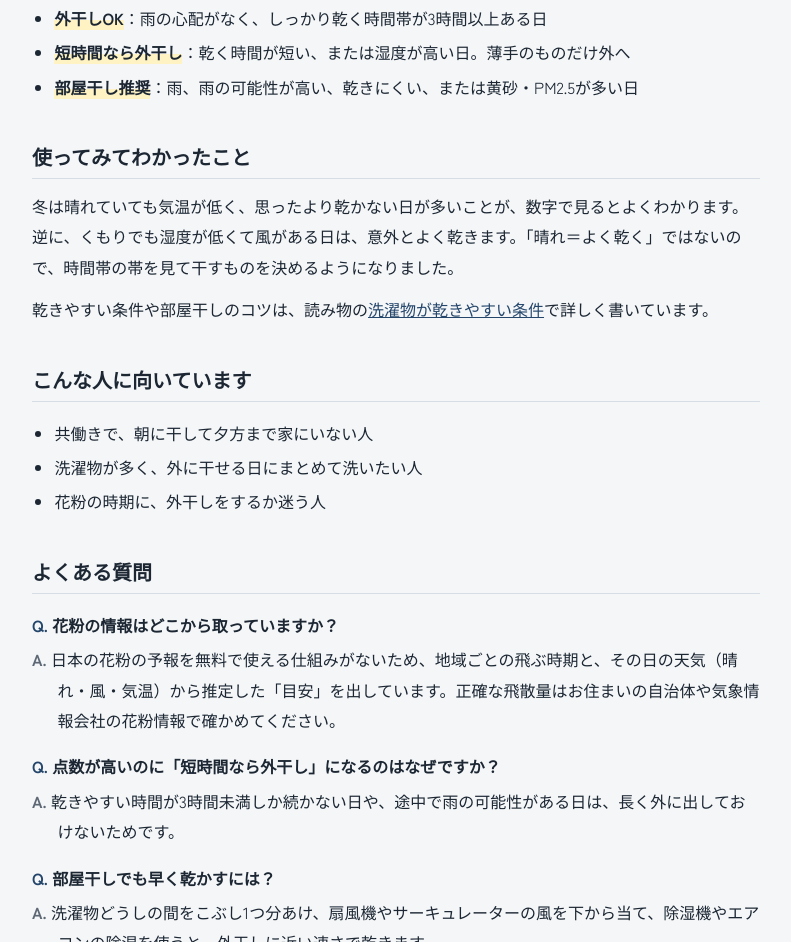
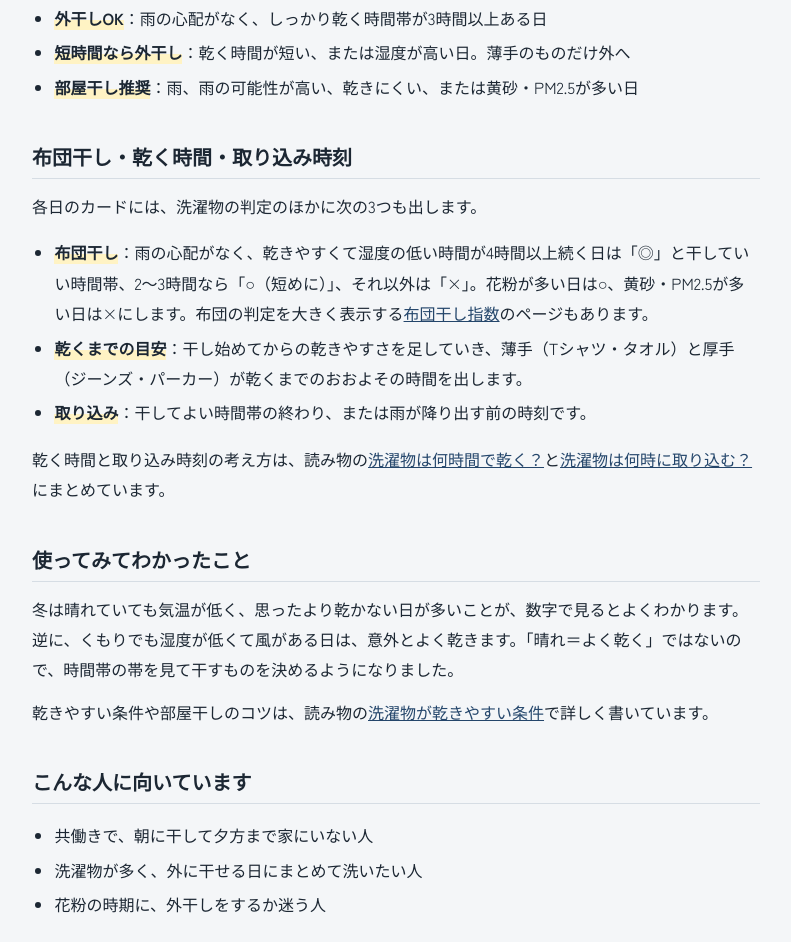
Before and after one commit to kfukuzumi1119-debug/kfukuzumi1119-debug.github.io, a plain HTML site: page guide/sentaku/index.html in a window 1280 px wide. Shown: the part 2550-3492 px from the top of the page, without its empty margins (244-1035 px from the left). Drawn offline with Linux system fonts and the light colour scheme.

Commit message:
洗濯指数の布団干し・乾く時間の説明とリンクを追加
Co-Authored-By: Claude Opus 5.5 <noreply@anthropic.com>

```diff
--- a/guide/sentaku/index.html
+++ b/guide/sentaku/index.html
@@ -89,6 +89,10 @@ footer a{color:var(--muted)}
 <p>朝7時から「取り込み目安」の時刻までのあいだで、<strong>30点以上・雨の心配なしが続くいちばん長い区間</strong>を干す時間帯にしています。取り込み目安は、日が短い11〜1月は15時、それ以外は16時です。夕方は気温が下がって湿度が上がり、乾いた洗濯物がまた湿気を吸ってしまうからです。</p>
 <h3>3段階の判定</h3>
 <ul><li><strong>外干しOK</strong>：雨の心配がなく、しっかり乾く時間帯が3時間以上ある日</li><li><strong>短時間なら外干し</strong>：乾く時間が短い、または湿度が高い日。薄手のものだけ外へ</li><li><strong>部屋干し推奨</strong>：雨、雨の可能性が高い、乾きにくい、または黄砂・PM2.5が多い日</li></ul>
+<h2>布団干し・乾く時間・取り込み時刻</h2>
+<p>各日のカードには、洗濯物の判定のほかに次の3つも出します。</p>
+<ul><li><strong>布団干し</strong>：雨の心配がなく、乾きやすくて湿度の低い時間が4時間以上続く日は「◎」と干していい時間帯、2〜3時間なら「○（短めに）」、それ以外は「×」。花粉が多い日は○、黄砂・PM2.5が多い日は×にします。布団の判定を大きく表示する<a href="https://fukuso.hibitool.com/sentaku/futon/">布団干し指数</a>のページもあります。</li><li><strong>乾くまでの目安</strong>：干し始めてからの乾きやすさを足していき、薄手（Tシャツ・タオル）と厚手（ジーンズ・パーカー）が乾くまでのおおよその時間を出します。</li><li><strong>取り込み</strong>：干してよい時間帯の終わり、または雨が降り出す前の時刻です。</li></ul>
+<p>乾く時間と取り込み時刻の考え方は、読み物の<a href="/yomimono/kawaku-jikan/">洗濯物は何時間で乾く？</a>と<a href="/yomimono/torikomi-jikan/">洗濯物は何時に取り込む？</a>にまとめています。</p>
 <h2>使ってみてわかったこと</h2>
 <p>冬は晴れていても気温が低く、思ったより乾かない日が多いことが、数字で見るとよくわかります。逆に、くもりでも湿度が低くて風がある日は、意外とよく乾きます。「晴れ＝よく乾く」ではないので、時間帯の帯を見て干すものを決めるようになりました。</p>
 <p>乾きやすい条件や部屋干しのコツは、読み物の<a href="/yomimono/sentaku-kawaku/">洗濯物が乾きやすい条件</a>で詳しく書いています。</p>
```
